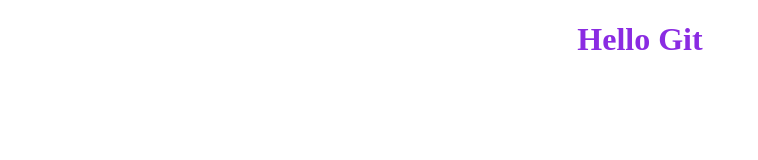
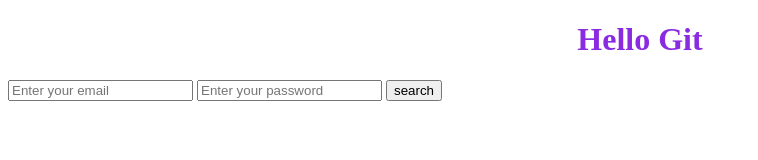
Before and after one commit to ChantellDavis/My-awesome-project, a plain HTML site: page index.html in a window 1280 px wide. Shown: the whole page, without its empty margins (0-758 px from the left). Drawn offline with Linux system fonts and the light colour scheme.

Commit message:
added login form

```diff
--- a/index.html
+++ b/index.html
@@ -8,6 +8,12 @@
   </head>
   <body>
     <h1>Hello Git</h1>
+    <form>
+      <input type="email" placeholder="Enter your email" />
+      <input type="password" placeholder="Enter your password" />
+      <input type="submit" value="search" id="search-input" />
+    </form>
+
     <script src="/src/index.js"></script>
   </body>
 </html>
```
